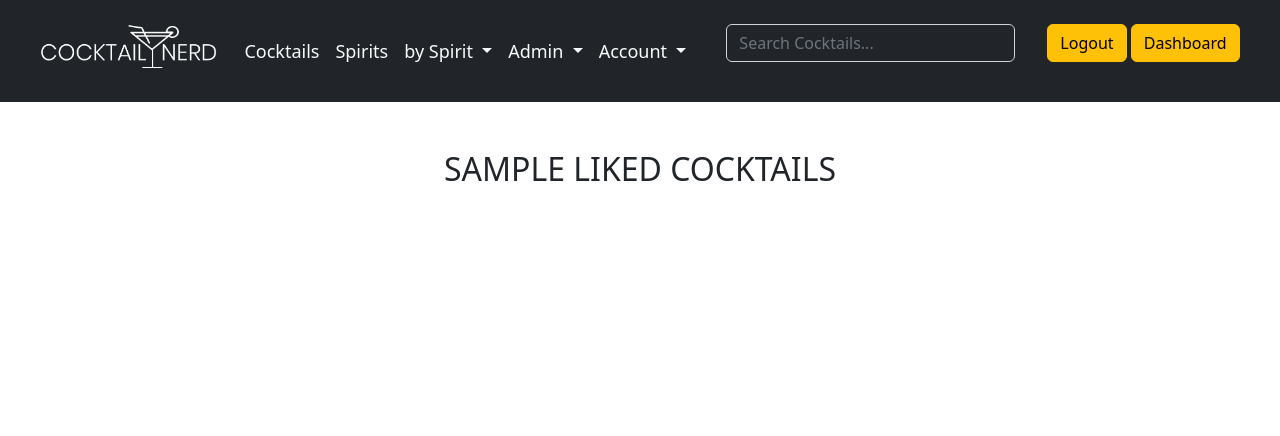
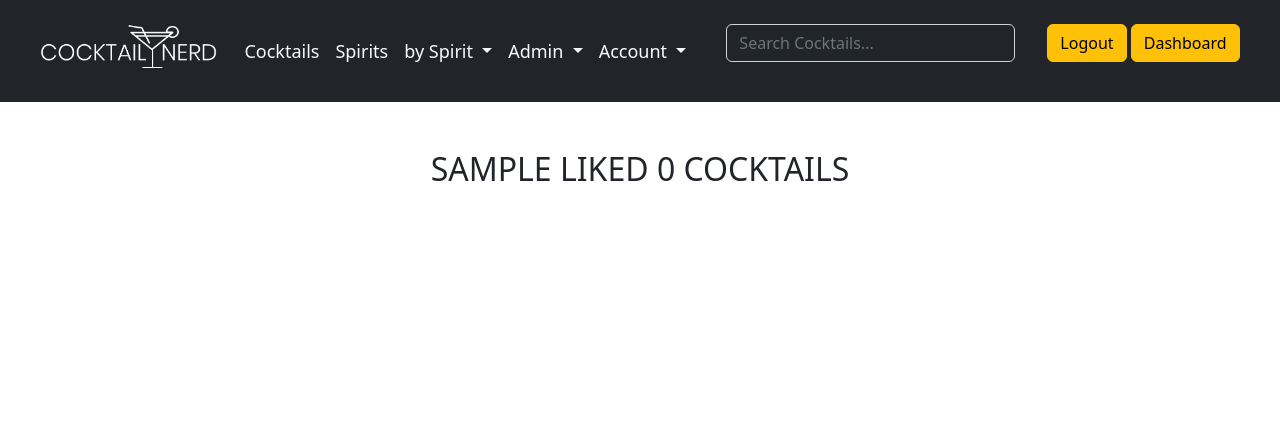
Before and after one commit to artcuddy/project4-cocktail-nerd, a Django app: page /liked_posts/ in a window 1280 px wide. Shown: the top 436 px of the page. Run offline with Django 3.2, Linux system fonts and the light colour scheme; the visitor is signed in with stand-in values (Sample User, id 1); data that the repository does not hold is empty; some libraries are stand-ins or nearby versions.

Commit message:
Add: total user likes to post likes page

```diff
--- a/cocktailapp/views.py
+++ b/cocktailapp/views.py
@@ -173,8 +173,10 @@ class PostLike(View):
 # Liked posts view
 def liked_list(request):
     liked_list = Post.objects.filter(likes=request.user)
+    total_liked_list = liked_list.count()
     context = {
         'liked_list': liked_list,
+        'total_liked_list': total_liked_list,
     }
     return render(request, "liked_posts.html", context)
 
--- a/static/css/style.css
+++ b/static/css/style.css
@@ -390,6 +390,10 @@ a:hover {
     margin: 4rem auto;
 }
 
+.nerd-user-total-likes {
+    font-weight: 500;
+}
+
 /* Footer */
 .nerd-social-link {
     color: #fff;
--- a/templates/liked_posts.html
+++ b/templates/liked_posts.html
@@ -7,7 +7,10 @@
     <div class="row">
         <!--Liked Cocktails Column -->
         <div class="container px-4 py-5 nerd-featured-container" id="custom-cards">
-            <h2 class="pb-2 nerd-page-subheading">{{ user.username | title }} Liked Cocktails</h2>
+            <h2 class="pb-2 nerd-page-subheading">{{ user.username | title }} Liked <span
+                    class="nerd-user-total-likes">{{ total_liked_list }}</span>
+                Cocktails
+            </h2>
 
             <div class="row row-cols-1 row-cols-lg-3 align-items-stretch g-4 py-3">
 
```
